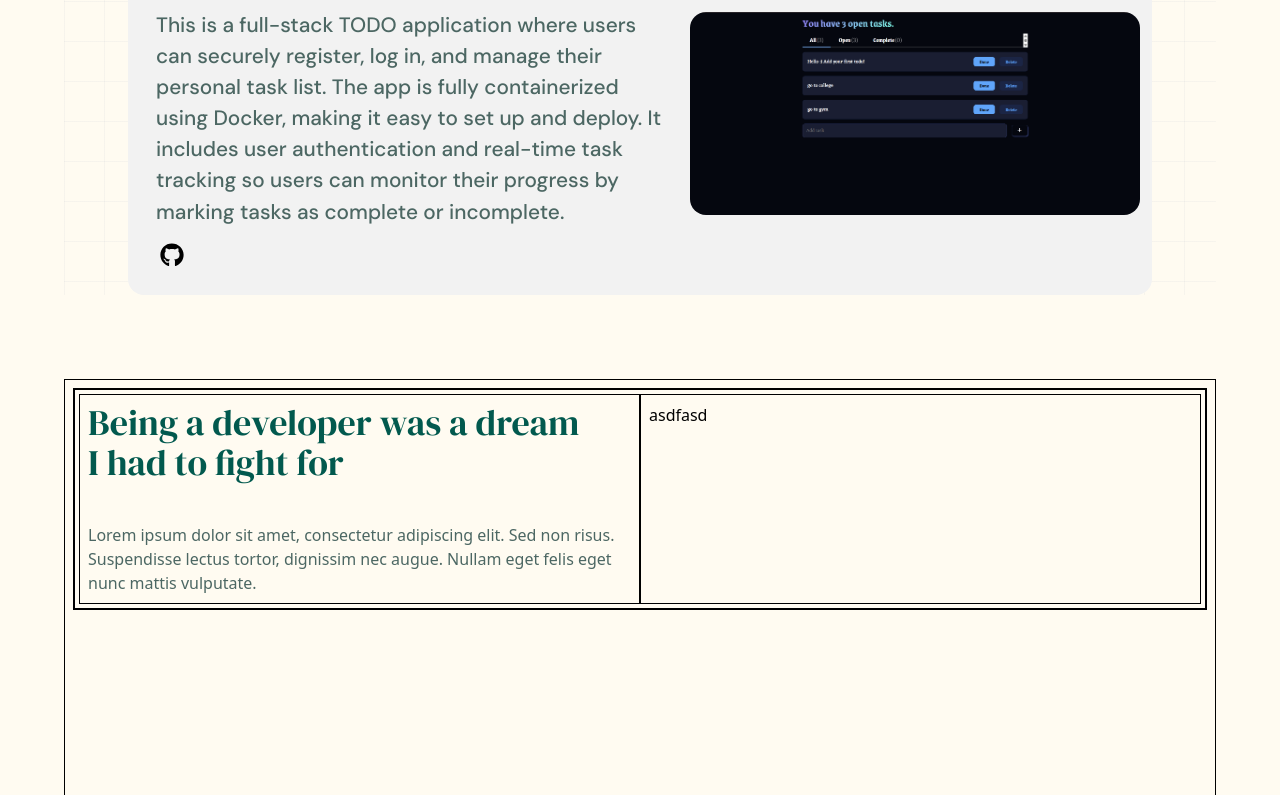
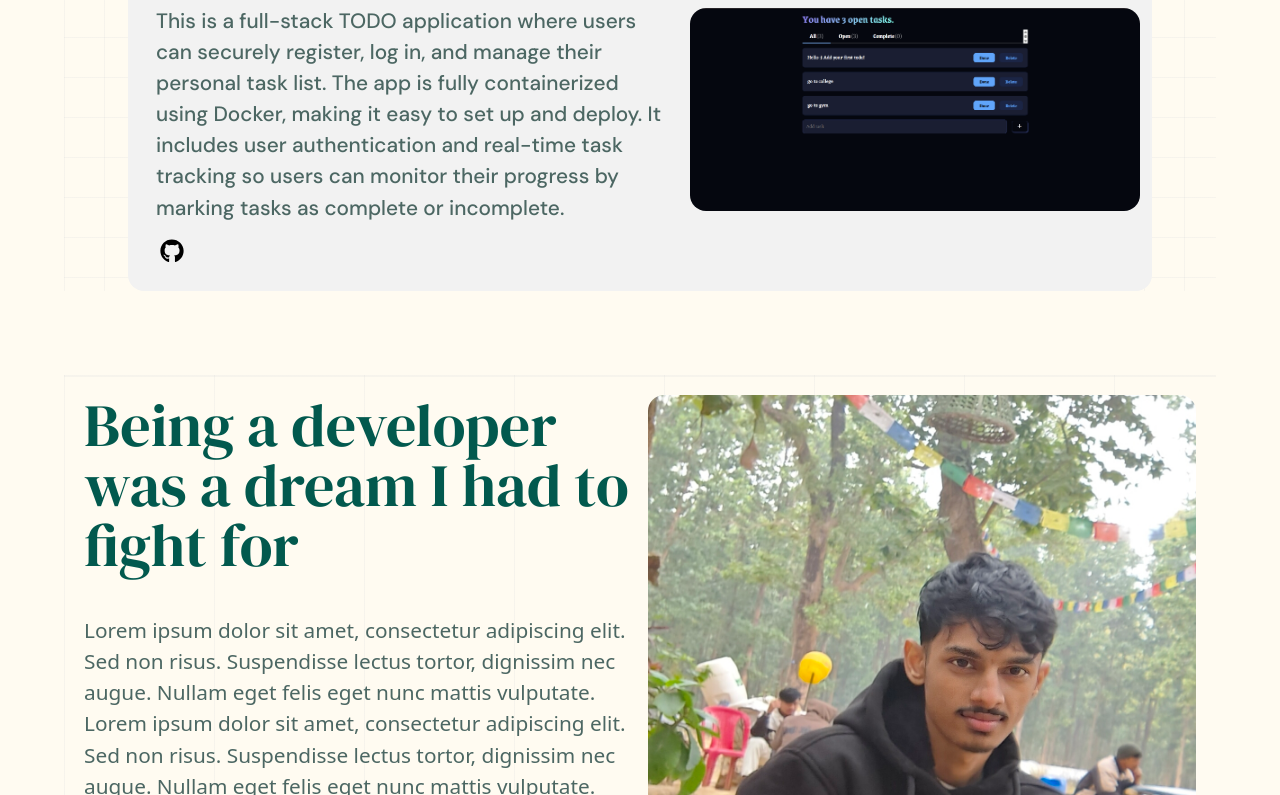
Before and after one commit to Aayush-chalise/portfolio, a React (Vite) app in the folder frontend/myportfolio/: page / in a window 1280 px wide. Shown: the part 2195-2990 px from the top of the page. Built offline with nearby package versions, Linux system fonts and the light colour scheme.

Commit message:
add image in about section

```diff
--- a/frontend/myportfolio/src/assets/images/index.js
+++ b/frontend/myportfolio/src/assets/images/index.js
@@ -2,5 +2,6 @@ import healthlabcare from "./healthlabcare.png";
 import newsmania from "./newsmania.png";
 import nike from "./nike.png";
 import todo from "./todo.png";
+import mypic from "./mypic.png";
 
-export { healthlabcare, newsmania, nike, todo };
+export { healthlabcare, newsmania, nike, todo, mypic };
--- a/frontend/myportfolio/src/components/Nav.jsx
+++ b/frontend/myportfolio/src/components/Nav.jsx
@@ -3,6 +3,7 @@ import { IoMenuOutline, IoCloseOutline } from "react-icons/io5";
 
 const Nav = () => {
   const [isMenuOpen, setIsMenuOpen] = useState(false);
+  const [active, setActive] = useState("about");
 
   return (
     <header className="w-full z-40 px-3 py-5 sm:py-7 fixed border border-black/10 bg-bg-color font-medium">
@@ -10,10 +11,24 @@ const Nav = () => {
         <div className="text-lg sm:text-xl">aayush</div>
         <div className="hidden md:flex">
           <ul className="flex gap-6 sm:gap-8">
-            <li className="px-2 py-1 rounded-full hover:bg-[#C1D6C3]">
+            <li
+              className={`px-2 py-1 rounded-full hover:bg-[#C1D6C3] ${
+                active === "projects" ? "bg-green-500" : "bg-transparent"
+              } `}
+              onClick={() => {
+                setActive("projects");
+              }}
+            >
               <a href="#projects">Work</a>
             </li>
-            <li className="px-2 py-1 rounded-full hover:bg-[#C1D6C3]">
+            <li
+              onClick={() => {
+                setActive("aboutme");
+              }}
+              className={`px-2 py-1 rounded-full hover:bg-[#C1D6C3] ${
+                active === "aboutme" ? "bg-green-500" : "bg-transparent"
+              }`}
+            >
               <a href="#aboutme">About me</a>
             </li>
             <li className="px-2 py-1 rounded-full hover:bg-[#C1D6C3]">
--- a/frontend/myportfolio/src/index.css
+++ b/frontend/myportfolio/src/index.css
@@ -32,6 +32,12 @@
     linear-gradient(rgba(148, 163, 184, 0.08) 1.5px, transparent 1px),
     linear-gradient(90deg, rgba(148, 163, 184, 0.08) 1.5px, transparent 1px);
   background-size: 40px 40px;
+}
+.large-grid-bg {
+  background-image:
+    linear-gradient(rgba(148, 163, 184, 0.08) 1.5px, transparent 1px),
+    linear-gradient(90deg, rgba(148, 163, 184, 0.08) 1.5px, transparent 1px);
+  background-size: 150px;
 }
 
 @font-face {
--- a/frontend/myportfolio/src/sections/AboutMe.jsx
+++ b/frontend/myportfolio/src/sections/AboutMe.jsx
@@ -1,23 +1,33 @@
 import React from "react";
+import { mypic } from "../assets/images";
 
 const AboutMe = () => {
+  console.log(mypic);
   return (
-    <section className="outer-container mt-20" id="aboutme">
-      <div className="inner-container min-h-screen  border p-2 ">
-        <div className="w-full flex max-sm:flex-col border-2 p-1">
-          <div className="border max-sm:w-full w-1/2 p-2 ">
-            <h1 className="     md:text-4xl text-3xl font-dm-serif text-theme-green ">
-              Being a developer was a dream <br></br> I had to fight for
+    <section className="outer-container pt-20" id="aboutme">
+      <div className="inner-container  large-grid-bg p-2 ">
+        <div className="w-full flex xl:flex-row flex-col  p-1">
+          <div className="   w-full xl:w-1/2  p-2 ">
+            <h1 className="  text-4xl md:text-5xl lg:text-6xl  font-dm-serif text-theme-green ">
+              Being a developer was a dream I had to fight for
             </h1>
-            <p className="  mt-10     text-description   font-medium">
+            <p className="max-lg:leading-loose  mt-10 text-[1.1rem] sm:text-[1.2rem]  md:text-[1.3rem]    text-description   font-medium">
               Lorem ipsum dolor sit amet, consectetur adipiscing elit. Sed non
               risus. Suspendisse lectus tortor, dignissim nec augue. Nullam eget
-              felis eget nunc mattis vulputate.
+              felis eget nunc mattis vulputate. Lorem ipsum dolor sit amet,
+              consectetur adipiscing elit. Sed non risus. Suspendisse lectus
+              tortor, dignissim nec augue. Nullam eget felis eget nunc mattis
+              vulputate. Lorem ipsum dolor sit amet, consectetur adipiscing
+              elit. Sed non risus. Suspendisse lectus tortor, dignissim nec
+              augue. Nullam eget felis eget nunc mattis vulputate.
             </p>
           </div>
-          <div className="border max-sm:w-full w-1/2 p-2">
-            asdfasd
-            <image src="" />
+          <div className="flex items-center justify-center  w-full xl:w-1/2 p-2">
+            <img
+              src={mypic}
+              alt="mypic"
+              className="rounded-2xl w-full h-auto   "
+            />
           </div>
         </div>
       </div>
--- a/frontend/myportfolio/src/sections/Projects.jsx
+++ b/frontend/myportfolio/src/sections/Projects.jsx
@@ -4,7 +4,7 @@ import { projects } from "../constants/constant.js";
 
 const Projects = () => {
   return (
-    <section id="projects" className="outer-container mt-24  xl:mt-28 p-1">
+    <section id="projects" className="outer-container pt-24  xl:pt-28 p-1">
       <div className="inner-container md:flex justify-center items-center flex-col grid-bg gap-4">
         <h3 className="font-dm-serif  text-4xl md:text-5xl lg:text-6xl text-theme-green text-center  ">
           Projects
```
Also changed, not shown: frontend/myportfolio/src/assets/images/mypic.png (added).
